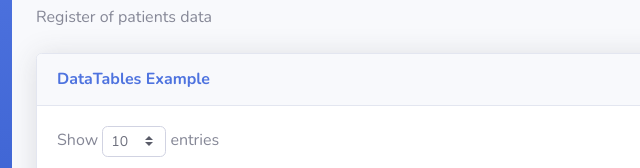
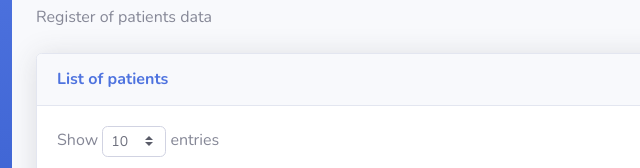
Before and after one commit to alvarosevilla2/hackaton.github.io, a website: page tables.html in a window 1280 px wide. Shown: the part 131-299 px from the top of the page, 212-852 px from the left. Drawn offline with nearby package versions, Linux system fonts and the light colour scheme; files that its build step writes are made by us from their sources; files whose address does not match are found by name.

Commit message:
Update tables.html
Signed-off-by: Alvaro Sevilla Gutiérrez <70824325+alvarosevilla2@users.noreply.github.com>

```diff
--- a/tables.html
+++ b/tables.html
@@ -294,7 +294,7 @@
                     <!-- DataTales Example -->
                     <div class="card shadow mb-4">
                         <div class="card-header py-3">
-                            <h6 class="m-0 font-weight-bold text-primary">DataTables Example</h6>
+                            <h6 class="m-0 font-weight-bold text-primary">List of patients</h6>
                         </div>
                         <div class="card-body">
                             <div class="table-responsive">
```
